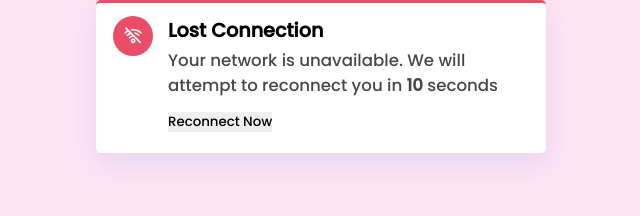
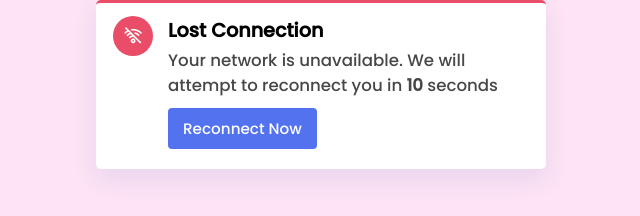
Before and after one commit to imtangim/internet_checker, a plain HTML site: page index.html in a window 1280 px wide. Shown: the whole page, without its empty margins (319-959 px from the left). Drawn offline with nearby package versions, Linux system fonts and the light colour scheme.

Commit message:
third-js script added

```diff
--- a/style.css
+++ b/style.css
@@ -49,4 +49,11 @@ body{
 .popup .reconnect{
     border: none;
     outline: none;
+    color: #fff;
+    cursor: pointer;
+    font-weight: 500;
+    font-size: 0.95rem;
+    padding: 9px 15px;
+    border-radius: 4px;
+    background: #5372f0;
 }
```
Also changed, not shown: script.js (added).
